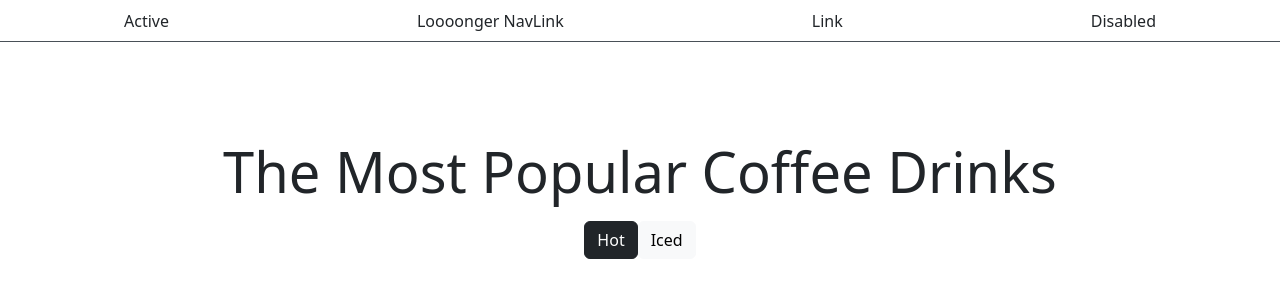
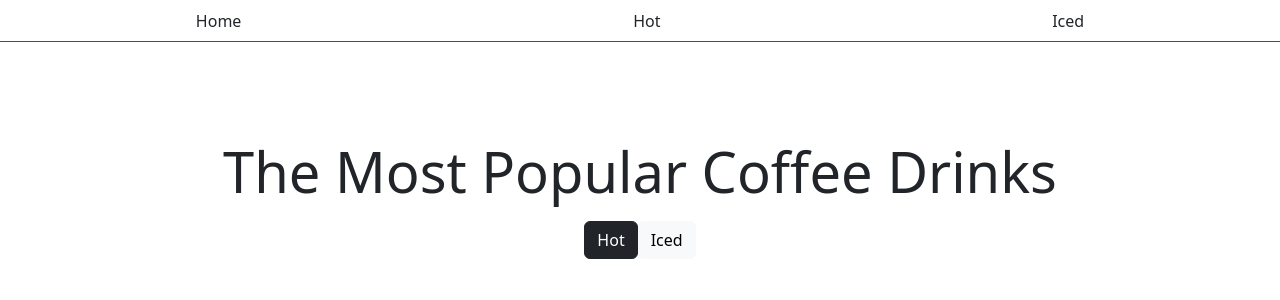
Before and after one commit to Dilstom/artCode, a React (Create React App) app in the folder application/web/source/: page / in a window 1280 px wide. Shown: the top 300 px of the page. Built offline with nearby package versions, Linux system fonts and the light colour scheme.

Commit message:
adds corresponding navlinks

```diff
--- a/application/web/source/src/components/navbar/Navbar.jsx
+++ b/application/web/source/src/components/navbar/Navbar.jsx
@@ -12,17 +12,16 @@ function NavbarComponent() {
       className="mb-5"
     >
       <Nav.Item>
-        <Nav.Link href="/">Active</Nav.Link>
+        <Nav.Link href="/">Home</Nav.Link>
       </Nav.Item>
       <Nav.Item>
-        <Nav.Link eventKey="link-1">Loooonger NavLink</Nav.Link>
+        <Nav.Link eventKey="link-1" href="/hot">
+          Hot
+        </Nav.Link>
       </Nav.Item>
       <Nav.Item>
-        <Nav.Link eventKey="link-2">Link</Nav.Link>
-      </Nav.Item>
-      <Nav.Item>
-        <Nav.Link eventKey="disabled" disabled>
-          Disabled
+        <Nav.Link eventKey="link-2" href="/iced">
+          Iced
         </Nav.Link>
       </Nav.Item>
     </Nav>
```
